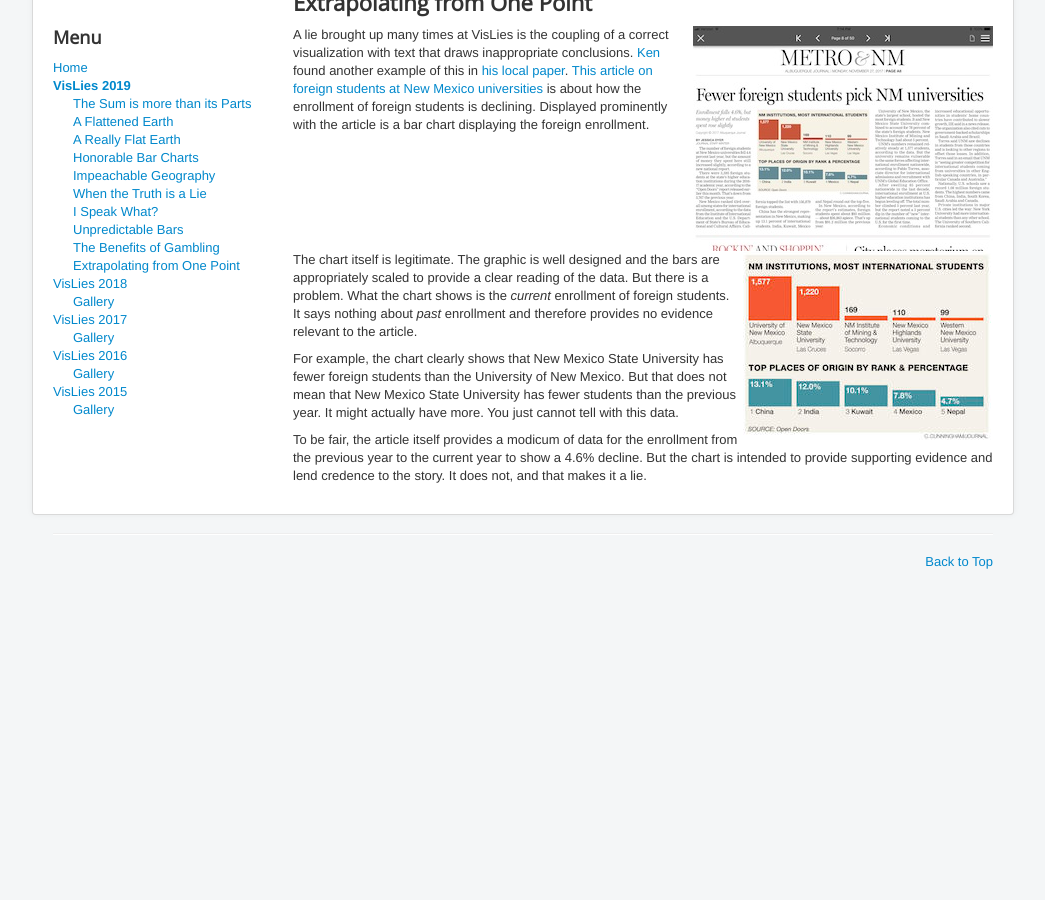
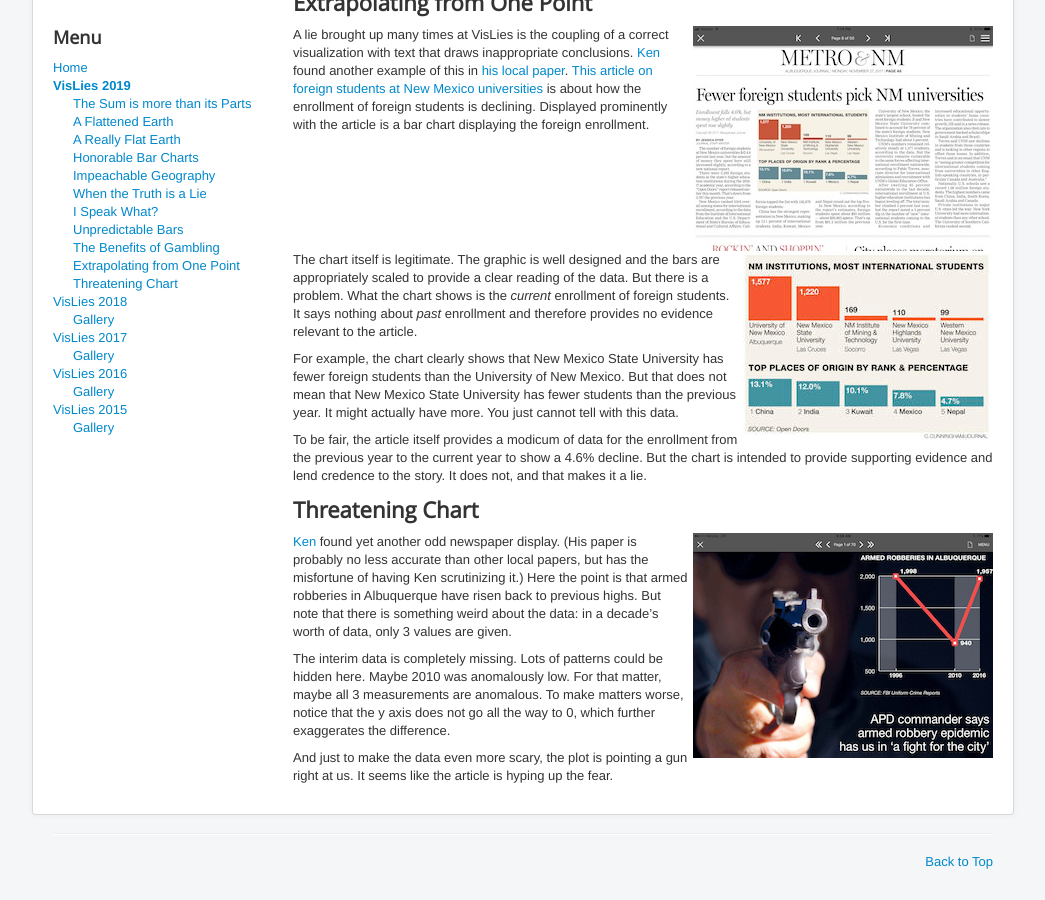
Before and after one commit to vislies/2019, a Jekyll site: the page built from gallery/index.md, in a window 1280 px wide and 900 px high, scrolled down 6806 px. Shown: the whole window, without its empty margins (117-1162 px from the left). Built offline with Jekyll 4.4.1, drawn with Linux system fonts in a browser that asks for light colours; our own code applies the rules of GitHub Pages for plain Markdown files; before the commit the page ends 7406 px from its top, so only the background shows below that.

Commit message:
Threat chart

```diff
--- a/gallery/index.md
+++ b/gallery/index.md
@@ -21,6 +21,8 @@ gallery-nav:
     url: "#the-benefits-of-gambling"
   - title: Extrapolating from One Point
     url: "#extrapolating-from-one-point"
+  - title: Threatening Chart
+    url: "#threatening-chart"
 ---
 
 # VisLies 2019 Gallery
@@ -491,8 +493,28 @@ To be fair, the article itself provides a modicum of data for the enrollment fro
 But the chart is intended to provide supporting evidence and lend credence to the story.
 It does not, and that makes it a lie.
 
+[This article on foreign students at New Mexico universities]: https://www.abqjournal.com/1098054/fewer-foreign-students-choosing-nm-universities.html
 
-[This article on foreign students at New Mexico universities]: https://www.abqjournal.com/1098054/fewer-foreign-students-choosing-nm-universities.html
+
+## Threatening Chart
+
+<a href="https://drive.google.com/open?id=16BsuIHqWlTQknQ_TPxLcNYjxXWZ3z1Ss" class="image-right">
+![Read This Or Your Life](abq-robberies-thumbnail.png)
+</a>
+
+[Ken][Ken Moreland] found yet another odd newspaper display.
+(His paper is probably no less accurate than other local papers, but has the misfortune of having Ken scrutinizing it.)
+Here the point is that armed robberies in Albuquerque have risen back to previous highs.
+But note that there is something weird about the data: in a decade's worth of data, only 3 values are given.
+
+The interim data is completely missing.
+Lots of patterns could be hidden here.
+Maybe 2010 was anomalously low.
+For that matter, maybe all 3 measurements are anomalous.
+To make matters worse, notice that the y axis does not go all the way to 0, which further exaggerates the difference.
+
+And just to make the data even more scary, the plot is pointing a gun right at us.
+It seems like the article is hyping up the fear.
 
 
 [Ken Moreland]: http://kennethmoreland.com
```
Also changed, not shown: gallery/abq-robberies-thumbnail.png (added).
